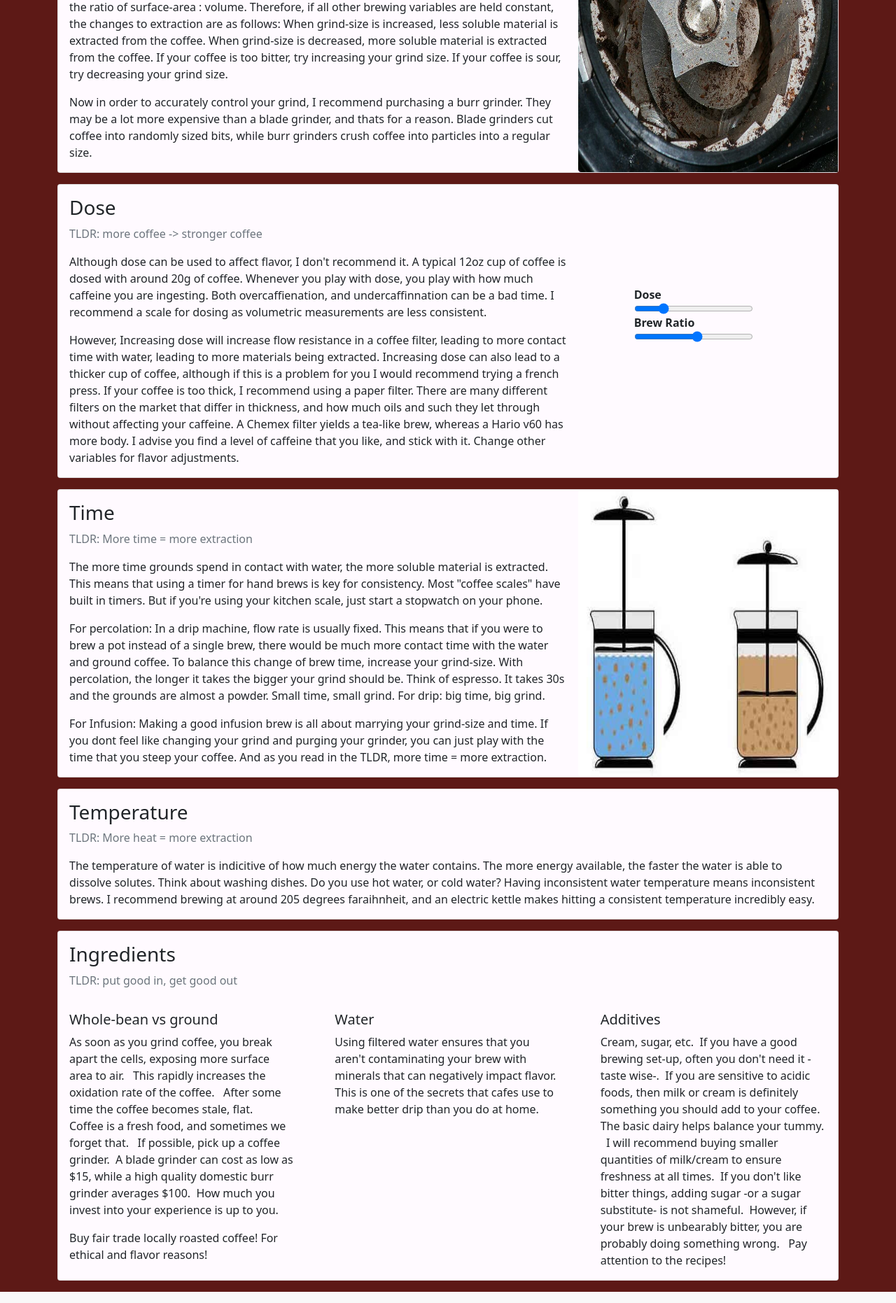
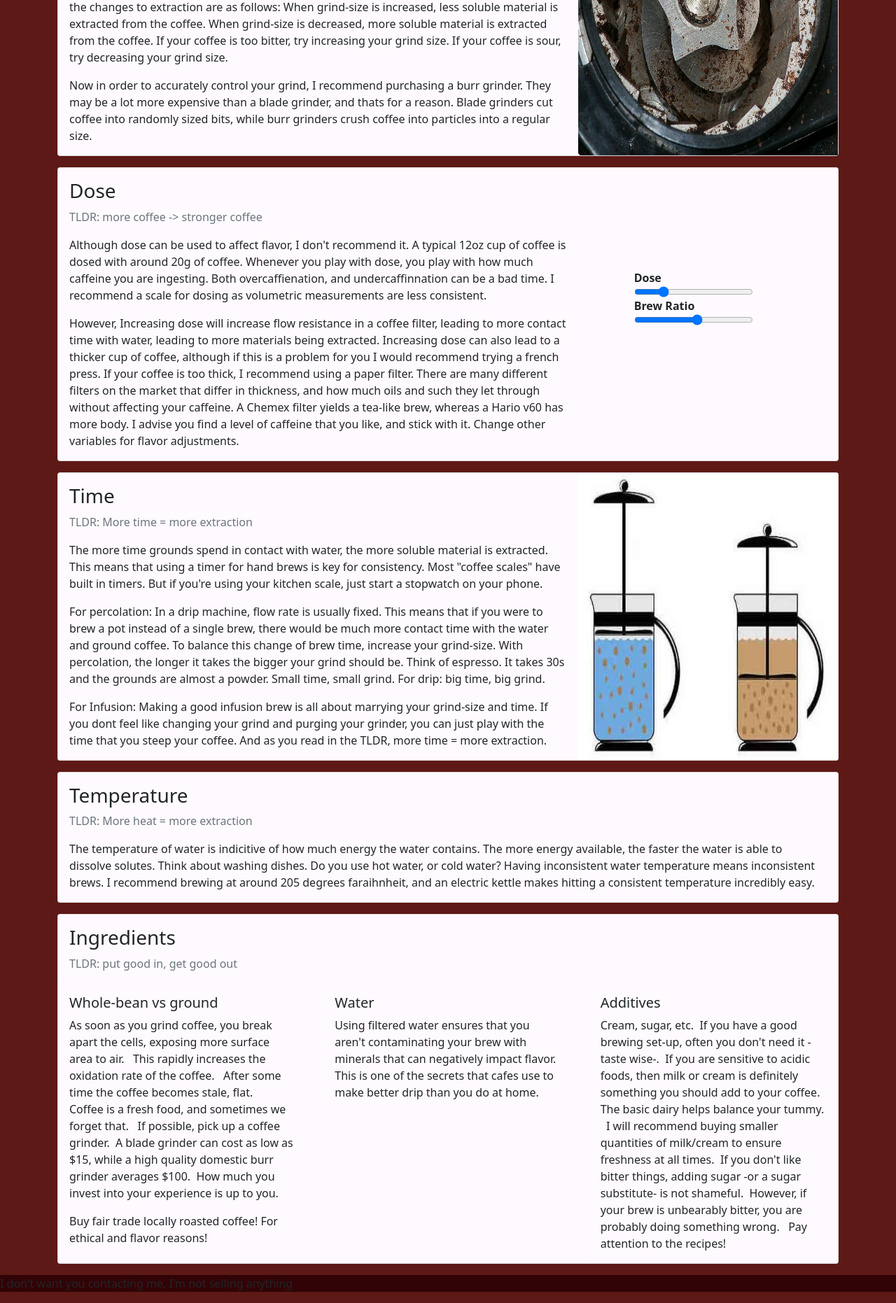
Before and after one commit to Lartg/dockerize-flask-tutorial, a Flask app: page /coffee/variables in a window 1280 px wide. Shown: the part 1035-2897 px from the top of the page at 70% size. Run offline with Flask 2, Linux system fonts and the light colour scheme.

Commit message:
not satisfied

```diff
--- a/static/styles.css
+++ b/static/styles.css
@@ -17,3 +17,7 @@ body{
   padding-left: 5em;
   font-weight: bold;
 }
+footer{
+  background-color: #310306;
+  margin: 0;
+}
--- a/templates/coffee_index.html
+++ b/templates/coffee_index.html
@@ -1,7 +1,6 @@
 {% extends "base.html" %}
  {% block content %}
-    <section id="about"></section>
-      <div class="card mb-3" style="max-width: 1500px;">
+      <div class="card mb-3" style="max-width: 1500px;margin-top: 5em;">
         <div class="row g-0">
           <div class="col-md-8">
             <div class="card-body">
@@ -61,5 +60,4 @@
         </div>
     </div>
     </div>
-    </section>
     {% endblock %}
--- a/templates/coffee_recipes.html
+++ b/templates/coffee_recipes.html
@@ -1,6 +1,6 @@
 {% extends "base.html" %}
   {% block content %}
-  <div class="card mb-3" style="max-width: 1500px;">
+  <div class="card mb-3" style="max-width: 1500px;margin-top: 5em;">
     <div class="row g-0">
       <div class="col-md-4">
         <img src="{{url_for('static', filename='/IMAGES/recipe/drip.jpeg')}}" class="img-fluid rounded-start">
--- a/templates/coffee_vars.html
+++ b/templates/coffee_vars.html
@@ -1,6 +1,6 @@
 {% extends "base.html" %}
   {% block content %}
-<div class="card mb-3" style="max-width: 1500px;">
+<div class="card mb-3" style="max-width: 1500px;margin-top: 5em;">
   <div class="row g-0">
     <div class="col-md-8">
       <div class="card-body">
@@ -48,7 +48,7 @@
   </div>
 </div>
 
-<div class="card mb-3" style="max-width: 1500px;">
+<div id="#grind" class="card mb-3" style="max-width: 1500px;">
   <div class="row g-0">
     <div class="col-md-8">
       <div class="card-body">
@@ -82,7 +82,7 @@
     </div>
   </div>
 </div>
-<div class="card mb-3" style="max-width: 1500px;">
+<div id="#dose" class="card mb-3" style="max-width: 1500px;">
   <div class="row g-0">
     <div class="col-md-8">
       <div class="card-body">
@@ -118,7 +118,7 @@
   </div>
 </div>
 
-<div class="card mb-3" style="max-width: 1500px;">
+<div id="#time" class="card mb-3" style="max-width: 1500px;">
   <div class="row g-0">
     <div class="col-md-8">
       <div class="card-body">
@@ -151,7 +151,8 @@
     </div>
   </div>
 </div>
-<div class="card mb-3" style="max-width: 1500px;">
+
+<div id="#temperature"class="card mb-3" style="max-width: 1500px;">
   <div class="row g-0">
     <div class="col-md-12">
       <div class="card-body">
@@ -169,6 +170,12 @@
   </div>
 </div>
 
+
+
+
+
+
+<div id="#ingredients"></div>
 <div class="card mb-3" style="max-width: 1500px;">
   <div class="row g-0">
     <div class="col-md-8">
--- a/templates/partials/footer.html
+++ b/templates/partials/footer.html
@@ -1 +1 @@
-<footer></footer>
+<footer><p>I don't want you contacting me, I'm not selling anything</p></footer>
--- a/templates/partials/navbar.html
+++ b/templates/partials/navbar.html
@@ -1,4 +1,4 @@
-<nav id="menu" class='navbar navbar-dark'>
+<nav id="menu" class='navbar navbar-dark fixed-top'>
   <div class='container-fluid'>
     <div class='navbar-header'>
       <a class='navbar-brand' href='/'>
```
